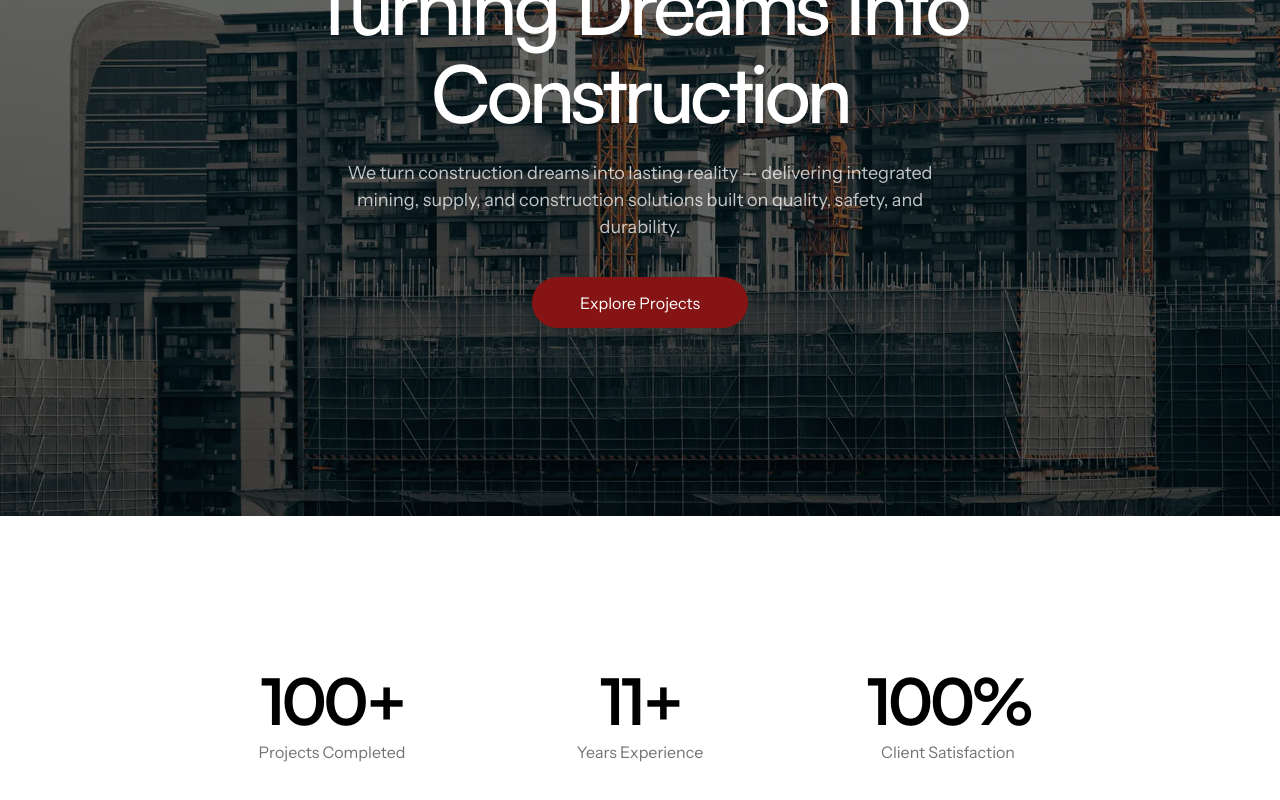
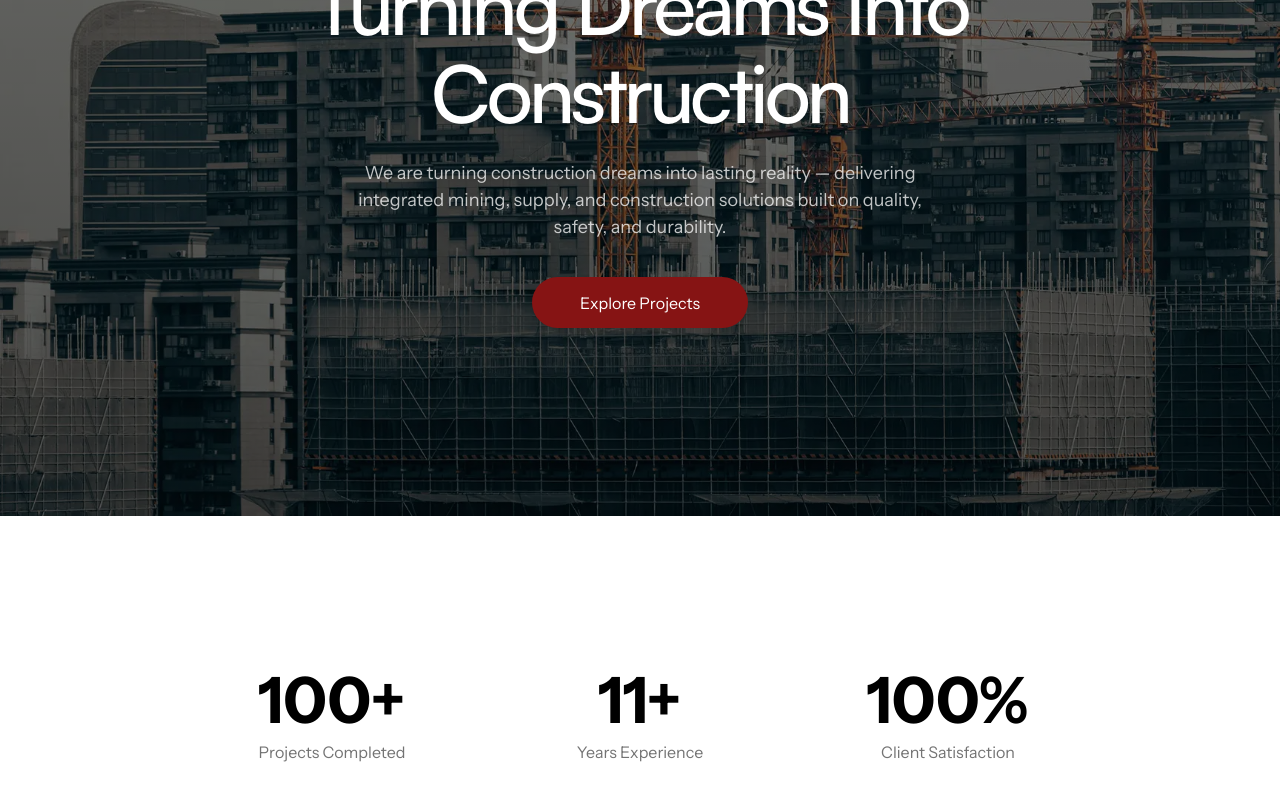
Before and after one commit to Zaz106/Lekanka-MSC, a Next.js app: page / in a window 1280 px wide. Shown: the part 284-1084 px from the top of the page. Built offline with nearby package versions, Linux system fonts and the light colour scheme.

Commit message:
SEO Fix #3

```diff
--- a/src/components/sections/Home/Hero.tsx
+++ b/src/components/sections/Home/Hero.tsx
@@ -24,7 +24,7 @@ const Hero = () => {
             Turning Dreams Into Construction
           </h1>
           <p className={styles.subtitle}>
-            We turn construction dreams into lasting reality — delivering
+            We are turning construction dreams into lasting reality — delivering
             integrated mining, supply, and construction solutions built on
             quality, safety, and durability.
           </p>
--- a/src/components/sections/Home/Stats.tsx
+++ b/src/components/sections/Home/Stats.tsx
@@ -15,10 +15,10 @@ const Stats = () => {
       <div className={styles.grid}>
         {stats.map((stat, i) => (
           <div key={i} className={styles.card}>
-            <h3 className={styles.value}>
+            <p className={styles.value} aria-label={`${stat.to}${stat.suffix} ${stat.label}`}>
               <CountUp from={0} to={stat.to} duration={2} />
-              <span>{stat.suffix}</span>
-            </h3>
+              <span aria-hidden="true">{stat.suffix}</span>
+            </p>
             <p className={styles.label}>{stat.label}</p>
           </div>
         ))}
```
